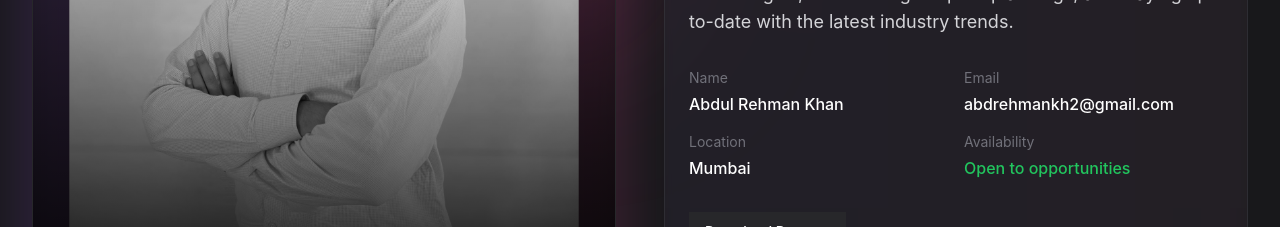
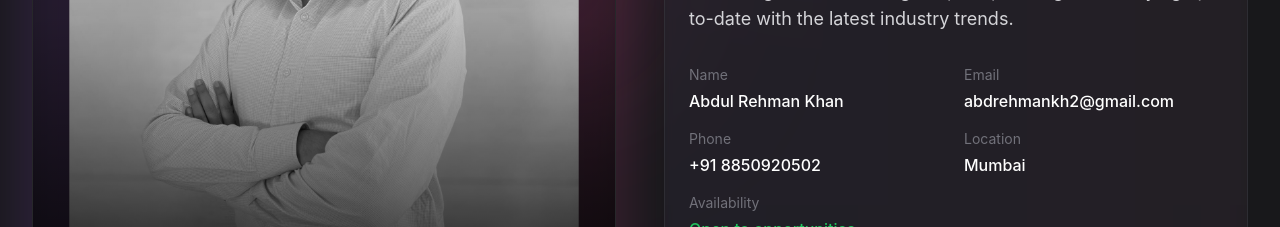
Before and after one commit to arsk2512/Portfolio, a Next.js app: page / in a window 1280 px wide. Shown: the part 1420-1647 px from the top of the page. Built offline with nearby package versions, Linux system fonts and the light colour scheme; no server answers.

Commit message:
chore: updated the Resume and Contact informations

```diff
--- a/app/page.tsx
+++ b/app/page.tsx
@@ -1,5 +1,5 @@
 import Link from "next/link";
-import { ArrowRight, Github, Linkedin, Mail } from "lucide-react";
+import { ArrowRight, Github, Linkedin, Mail, Phone } from "lucide-react";
 
 import { Button } from "@/components/ui/button";
 import { ProjectCard } from "@/components/project-card";
@@ -121,7 +121,7 @@ export default function Portfolio() {
                 </Button>
               </Link>
               <Link
-                href="https://www.linkedin.com/in/arsk2512/"
+                href="https://www.linkedin.com/in/abdul-rehman-khan-arsk2512/"
                 target="_blank"
                 rel="noopener noreferrer"
               >
@@ -221,6 +221,10 @@ export default function Portfolio() {
                   <div className="space-y-1">
                     <div className="text-sm text-zinc-500">Email</div>
                     <div className="font-medium">abdrehmankh2@gmail.com</div>
+                  </div>
+                  <div className="space-y-1">
+                    <div className="text-sm text-zinc-500">Phone</div>
+                    <div className="font-medium">+91 8850920502</div>
                   </div>
                   <div className="space-y-1">
                     <div className="text-sm text-zinc-500">Location</div>
@@ -387,11 +391,22 @@ export default function Portfolio() {
                 </div>
                 <div className="flex items-center gap-4">
                   <div className="w-12 h-12 rounded-full bg-zinc-800 flex items-center justify-center">
+                    <Phone className="h-5 w-5 text-purple-400" />
+                  </div>
+                  <div>
+                    <div className="text-sm text-zinc-500">Phone</div>
+                    <div className="font-medium">+91 8850920502</div>
+                  </div>
+                </div>
+                <div className="flex items-center gap-4">
+                  <div className="w-12 h-12 rounded-full bg-zinc-800 flex items-center justify-center">
                     <Linkedin className="h-5 w-5 text-purple-400" />
                   </div>
                   <div>
                     <div className="text-sm text-zinc-500">LinkedIn</div>
-                    <div className="font-medium">linkedin.com/in/arsk2512</div>
+                    <div className="font-medium">
+                      www.linkedin.com/in/abdul-rehman-khan-arsk2512
+                    </div>
                   </div>
                 </div>
                 <div className="flex items-center gap-4">
@@ -450,7 +465,7 @@ export default function Portfolio() {
               </Button>
             </Link>
             <Link
-              href="https://www.linkedin.com/in/arsk2512/"
+              href="https://www.linkedin.com/in/abdul-rehman-khan-arsk2512/"
               target="_blank"
               rel="noopener noreferrer"
             >
```
Also changed, not shown: 1 other file (tests, documents, lock files or other folders).
